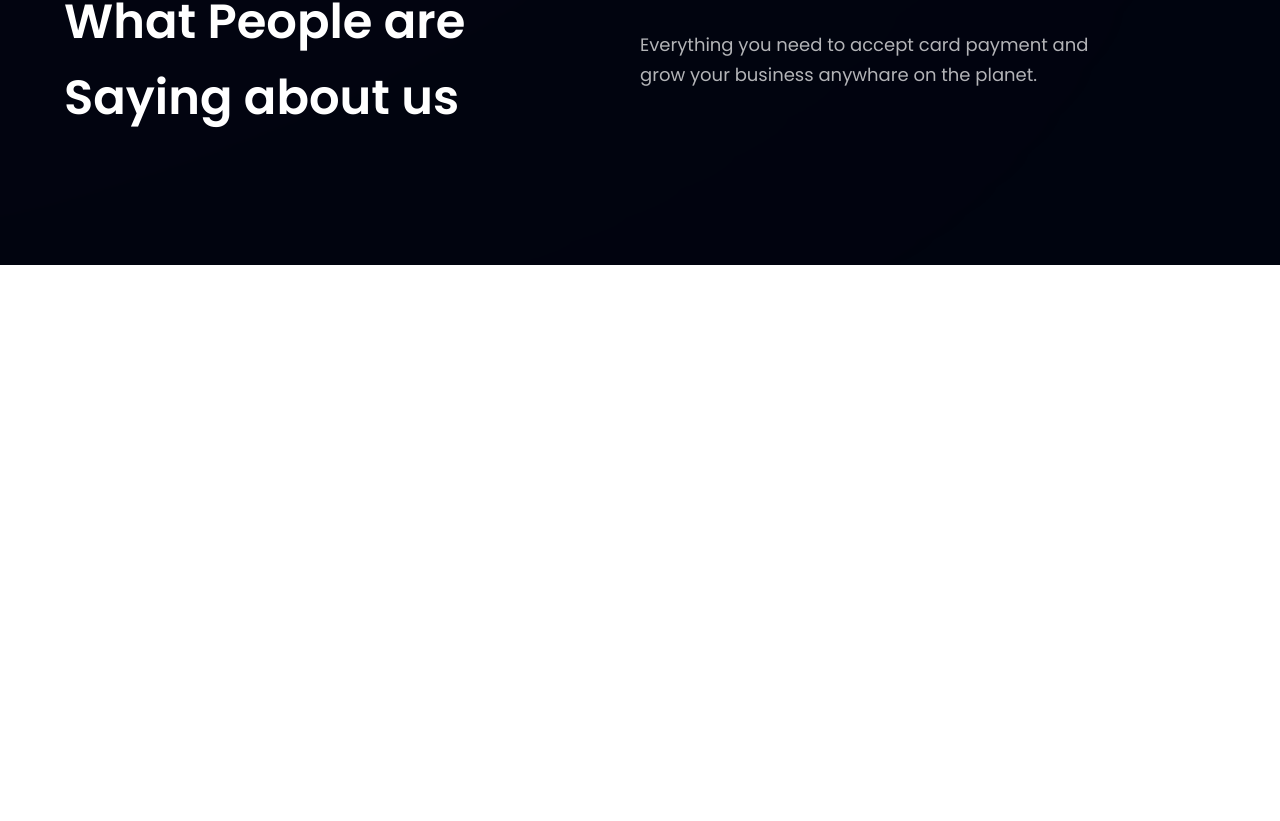
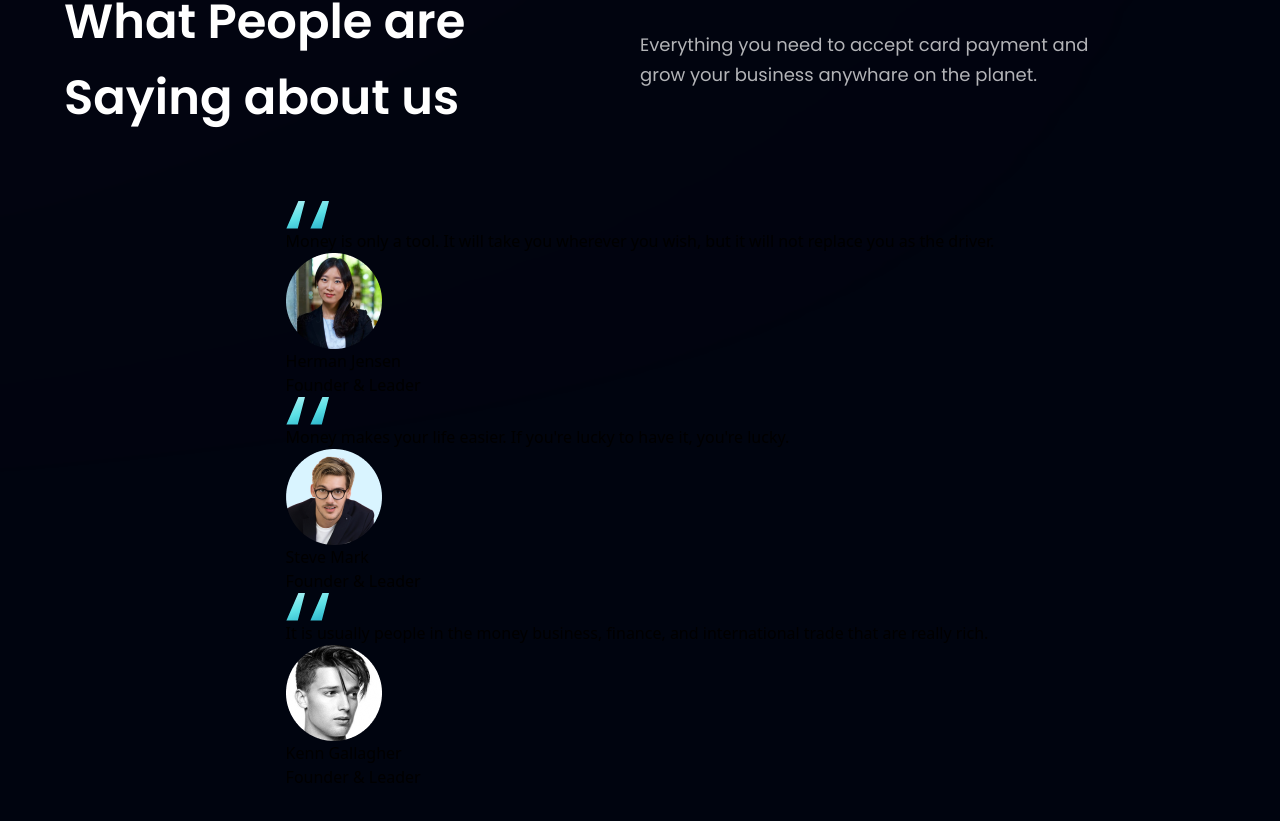
Before and after one commit to vidushalakshan/Bank-Mordern-App, a React (Vite) app: page / in a window 1280 px wide. Shown: the part 2887-3708 px from the top of the page. Before the commit the page ends 3152 px from the top, so only its background shows below. Built offline with nearby package versions, Linux system fonts and the light colour scheme.

Commit message:
updated feedback section and aded details

```diff
--- /dev/null
+++ b/src/components/FeedbackCard.jsx
@@ -0,0 +1,27 @@
+import React from 'react';
+import { quotes } from '../assets';
+
+const FeedbackCard = ({content, name, title, img}) => {
+  return (
+    <section>
+        <img src={quotes} alt="double_quotes" />
+        <p>
+            {content}
+        </p>
+
+        <div>
+            <img src={img} alt="name" />
+            <div>
+                <h4>
+                    {name}
+                </h4>
+                <p>
+                    {title}
+                </p>
+            </div>
+        </div>
+    </section>
+  )
+}
+
+export default FeedbackCard
--- a/src/components/Testimonials.jsx
+++ b/src/components/Testimonials.jsx
@@ -1,5 +1,8 @@
 import React from "react";
 import style from "../style";
+import { feedback } from "../constants";
+import { card } from "../assets";
+import FeedbackCard from "./FeedbackCard";
 
 const Testimonials = () => {
   return (
@@ -18,6 +21,10 @@ const Testimonials = () => {
             </p>
         </div>
       </div>
+
+      <div>
+        {feedback.map((feed) => <FeedbackCard key={feed.id} {...feed}/>)}
+      </div>
     </section>
   );
 };
```
